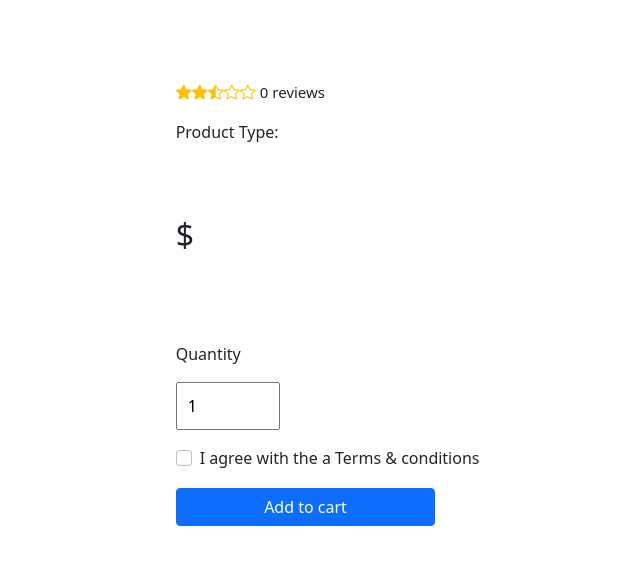
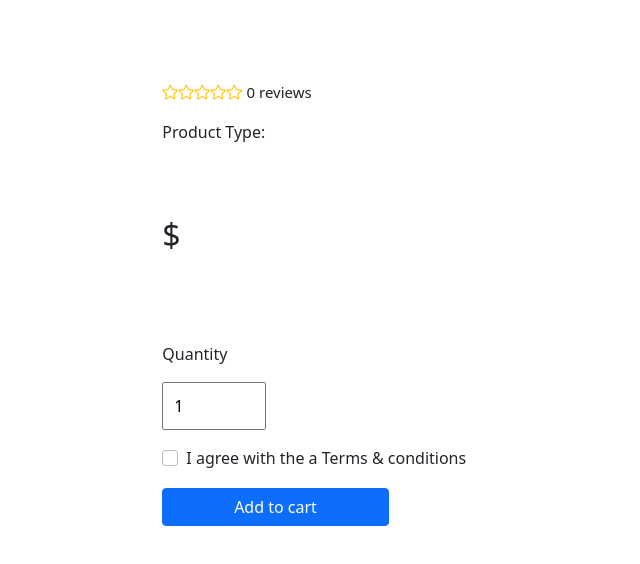
Before and after one commit to NguyenTanPhucK11/ecommerce, a website: page detail.html in a window 1280 px wide. Shown: the whole page, without its empty margins (585-1225 px from the left). Drawn offline with nearby package versions, Linux system fonts and the light colour scheme; no server answers.

Commit message:
fix : star of detail

```diff
--- a/detail.html
+++ b/detail.html
@@ -18,23 +18,22 @@
   <body>
     <div
       class="row detail justify-content-center"
-      style="padding-top: 80px"
-      x-data="{productDetail :[], count : 0}"
+      style="padding: 80px"
+      x-data="{productDetail :[], count : 0, rate:0}"
       x-init="
       detailPathname = window.location.search.split('?')[1] ;
-      console.log(detailPathname);
       productDetail = await (await fetch('https://fakestoreapi.com/products/' + detailPathname)).json();
       count = productDetail.rating.count;
-      "
+      rate =  productDetail.rating.rate;"
     >
       <div class="col-7">
         <img :src="productDetail.image" width="50%" alt="" />
       </div>
-      <div class="col text-start" x-data="{star:2.4}">
+      <div class="col text-start">
         <div>
           <template x-for="i in 5">
             <i
-              :class=" i <= star ? 'bi bi-star-fill' : (!Number.isInteger(star) && i < star + 1 ? 'bi bi-star-half' : 'bi bi-star' )"
+              :class=" i <= rate ? 'bi bi-star-fill' : (!Number.isInteger(rate) && i < rate + 1 ? 'bi bi-star-half' : 'bi bi-star' )"
               style="color: #ffc107"
             ></i>
           </template>
```
